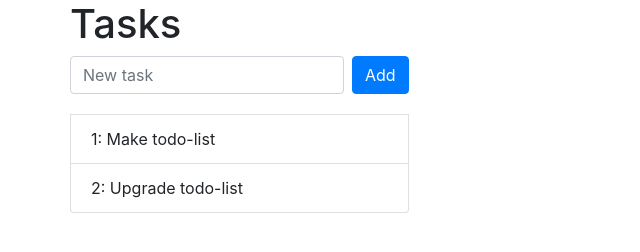
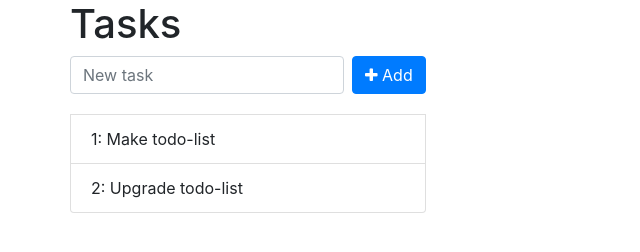
Before and after one commit to dmitib/vuejs-todo-list, a plain HTML site: page index.html in a window 1280 px wide. Shown: the full height of the page, 0-640 px from the left. Drawn offline with nearby package versions, Linux system fonts and the light colour scheme.

Commit message:
add plus icon

```diff
--- a/index.html
+++ b/index.html
@@ -21,7 +21,9 @@
                  v-model="newTask"
                  placeholder="New task"
           >
-          <button @click="addTask" class="btn btn-primary add_button my-2 my-sm-0">Add</button>
+          <button @click="addTask" class="btn btn-primary add_button my-2 my-sm-0">
+            <i class="fa fa-plus" aria-hidden="true"></i>
+            Add</button>
         </div>
         <div v-if="alert == true" class="alert alert-primary" role="alert">field cannot be empty</div>
         <li class="list-group-item" v-for="(task, key, index) in tasks">{{ key+1 }}: {{ task.title }}</li>
```
